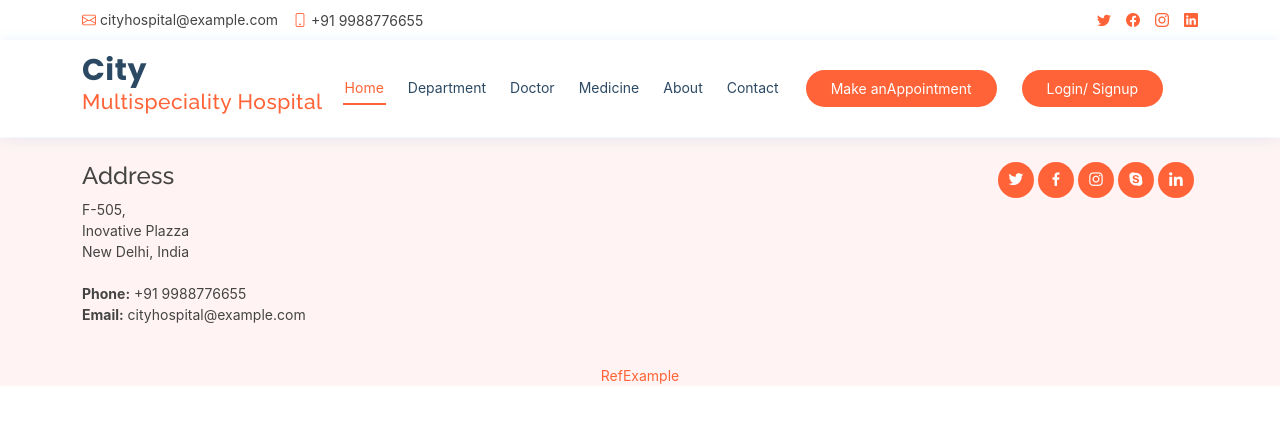
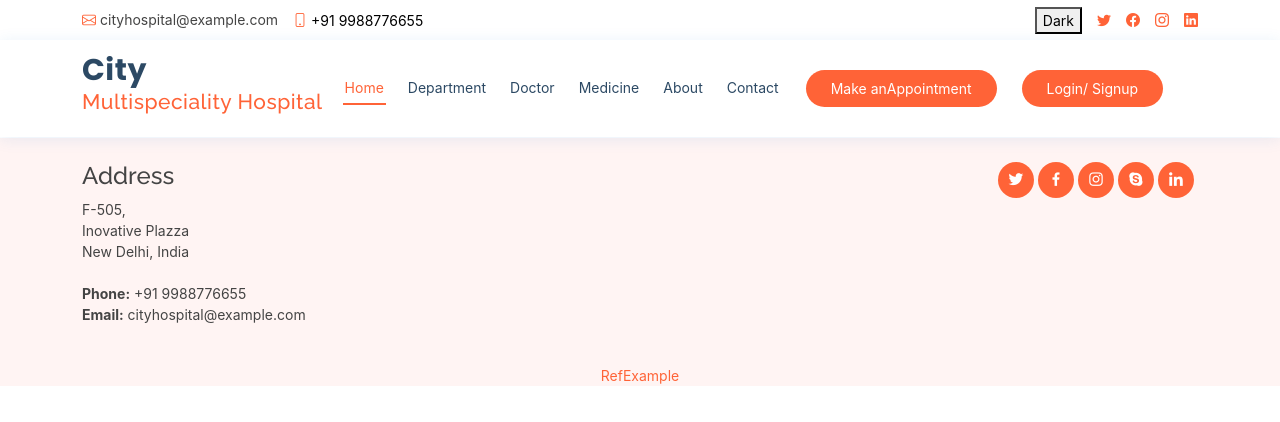
Before and after one commit to FRONTEND-DEV-KAUSHAL/mediacal-project, a React (Create React App) app: page /Form in a window 1280 px wide. Shown: the top 422 px of the page. Built offline with nearby package versions, Linux system fonts and the light colour scheme.

Commit message:
redux-saga

```diff
--- a/package.json
+++ b/package.json
@@ -12,6 +12,8 @@
     "react-router-dom": "^5.2.0",
     "react-scripts": "5.0.1",
     "reactstrap": "^9.1.1",
+    "redux-saga": "^1.2.0",
+    "saga": "^4.0.0-alpha",
     "web-vitals": "^2.1.4",
     "yup": "^0.32.11"
   },
--- a/public/assets/css/style.css
+++ b/public/assets/css/style.css
@@ -1752,3 +1752,11 @@ section {
 .main-header {
   height: 138px;
 }
+.light{
+  background-color: white !important;
+  color: black !important;
+}
+.dark{
+  background-color: black !important;
+  color: white !important;
+}
--- a/src/App.js
+++ b/src/App.js
@@ -14,25 +14,29 @@ import Header from './components/header/Header';
 import Auth from './container/auth/Auth'
 import PublicRoute from './route/PublicRoute';
 import PrivetRoute from './route/PrivetRoute';
+import ToggleContext from './context/Themecontext';
 
 function App() {
   return (
     <div className="App">
-      <Header />
-      <Switch>
-        <PublicRoute path={"/"} exact component={Home}/>
-        <PublicRoute path={"/Department"} exact component={Department}/>
-        <PublicRoute path={"/Doctor"} exact component={Doctor}/>
-        <PublicRoute path={"/About"} exact component={About}/>
-        <PublicRoute path={"/Contact"} exact component={Contact}/>
-        <PublicRoute path={"/Medicine"} exact component={Medicine}/>
-        <PrivetRoute path={"/book_apt"} exact component={BookAppointment}/>
-        <PrivetRoute path={"/list_apt"} exact component={ListAppointment}/>
-        <PublicRoute path={"/Auth"} exact restricted={true} component={Auth}/>
-        {/* <Route path={"/Form"} exact component={Form}></Route> */}
+      <ToggleContext>
 
-      </Switch>
-      <Footer />
+        <Header />
+        <Switch>
+          <PublicRoute path={"/"} exact component={Home} />
+          <PublicRoute path={"/Department"} exact component={Department} />
+          <PublicRoute path={"/Doctor"} exact component={Doctor} />
+          <PublicRoute path={"/About"} exact component={About} />
+          <PublicRoute path={"/Contact"} exact component={Contact} />
+          <PublicRoute path={"/Medicine"} exact component={Medicine} />
+          <PrivetRoute path={"/book_apt"} exact component={BookAppointment} />
+          <PrivetRoute path={"/list_apt"} exact component={ListAppointment} />
+          <PublicRoute path={"/Auth"} exact restricted={true} component={Auth} />
+          {/* <Route path={"/Form"} exact component={Form}></Route> */}
+
+        </Switch>
+        <Footer />
+      </ToggleContext>
     </div>
   );
 }
--- /dev/null
+++ b/src/common/api/Auth.api.js
@@ -0,0 +1,5 @@
+
+
+export const Signupapi = () => {
+
+}
--- a/src/components/header/Header.js
+++ b/src/components/header/Header.js
@@ -1,16 +1,20 @@
-import React from 'react';
+import React, { useContext } from 'react';
 import { NavLink } from 'react-router-dom';
+import { themeContext} from '../../context/Themecontext';
+function Header(props) {
+    const value = useContext(themeContext)
+    // console.log(value);
+    return (
 
-function Header(props) {
-    return (
         <div className="main-header">
-            <div id="topbar" className="d-flex align-items-center fixed-top">
+            <div id="topbar" className={`d-flex align-items-center fixed-top ${value.theme}`}>
                 <div className="container d-flex justify-content-between">
                     <div className="contact-info d-flex align-items-center">
                         <i className="bi bi-envelope" /> <a href="mailto:contact@example.com">cityhospital@example.com</a>
                         <i className="bi bi-phone" /> +91 9988776655
                     </div>
                     <div className="d-none d-lg-flex social-links align-items-center">
+                        <button onClick={() => value.toggletheme(value.theme)}>Dark</button>
                         <a href="#" className="twitter"><i className="bi bi-twitter" /></a>
                         <a href="#" className="facebook"><i className="bi bi-facebook" /></a>
                         <a href="#" className="instagram"><i className="bi bi-instagram" /></a>
--- /dev/null
+++ b/src/context/Actiontypes.js
@@ -0,0 +1 @@
+export const TOGGLE_THEME = "TOGGLE_THEME"
--- /dev/null
+++ b/src/context/Themecontext.js
@@ -0,0 +1,32 @@
+import { useReducer } from "react";
+import { createContext } from "react";
+import { TOGGLE_THEME } from "./Actiontypes";
+import { themeReducer } from "./reducer/Themereducer";
+
+export const themeContext = createContext();
+
+const initVal = {
+    theme: 'light'
+}
+ const ToggleContext = ({children}) => {
+    const [state, dispatch] = useReducer(themeReducer, initVal);
+
+    const toggletheme = (val) => {
+        console.log(val);
+        let newTheme = val === 'light' ? 'dark' : 'light';
+        dispatch({type: TOGGLE_THEME, payload: newTheme})
+    }
+
+    return(
+        <themeContext.Provider
+        value= { {
+            ...state,
+            toggletheme
+        }}
+        >
+            {children}
+        </themeContext.Provider>
+    )
+ }
+
+export default ToggleContext
--- /dev/null
+++ b/src/context/reducer/Themereducer.js
@@ -0,0 +1,16 @@
+import { TOGGLE_THEME } from "../Actiontypes";
+
+
+export const themeReducer = (state,action) => {
+    // console.log(action.type, action.payload);
+
+    switch(action.type) {
+        case TOGGLE_THEME:
+            return {
+                ...state,
+                theme : action.payload
+            }
+        default :
+            return state
+    }
+}
--- a/src/redux/ActionTypes.js
+++ b/src/redux/ActionTypes.js
@@ -0,0 +1 @@
+export const SIGN_UP_ACTION = "SIGN_UP_ACTION"
--- /dev/null
+++ b/src/redux/action/Auth.action.js
@@ -0,0 +1,5 @@
+import * as ActionTypes from '../ActionTypes';
+
+export const signUpAction = (data) => (dispatch) => {
+    dispatch({type : ActionTypes.SIGN_UP_ACTION , payload : data});
+}
```
Also changed, not shown: src/saga/Auth.saga.js (added, +21 -0 lines), src/saga/Root.action.js (added, +8 -0 lines), 1 other file (tests, documents, lock files or other folders).
